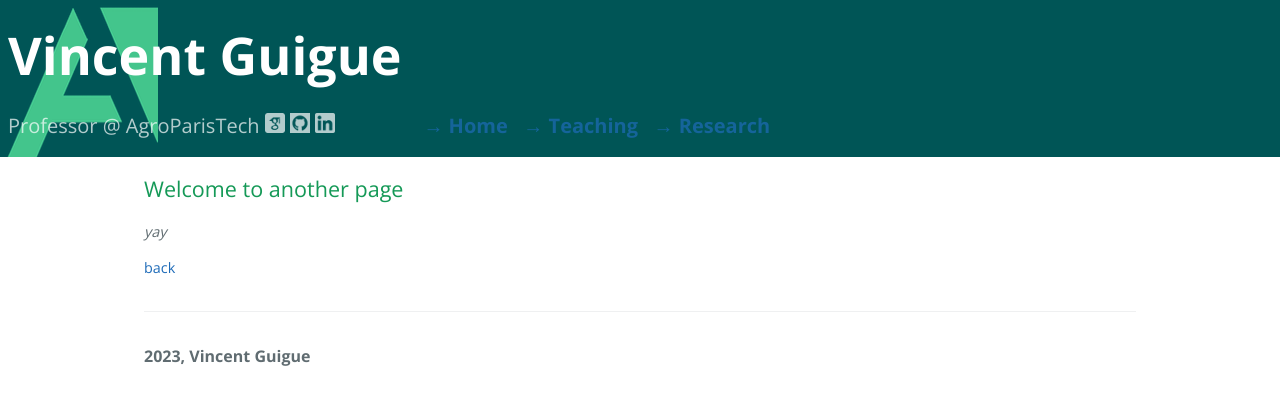
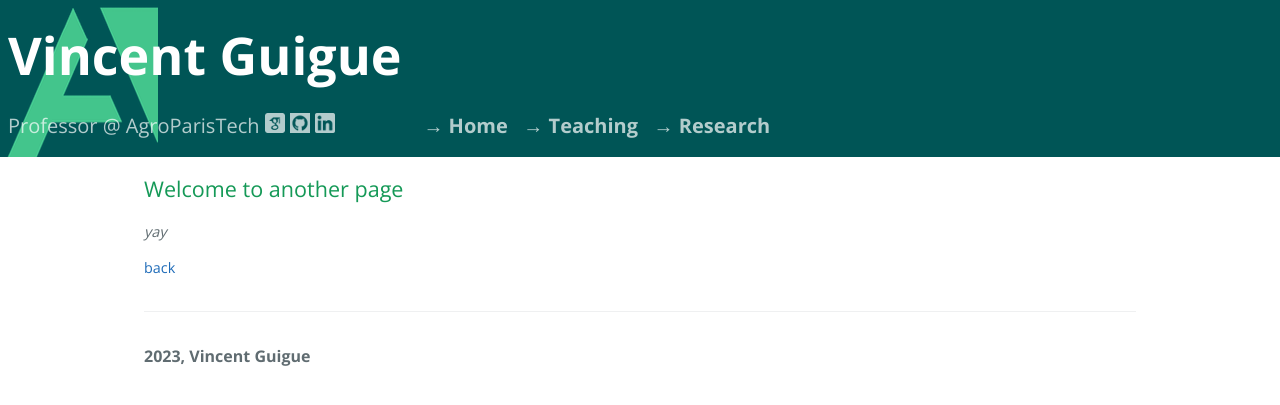
Before and after one commit to vguigue/vguigue.github.io, a Jekyll site: the page built from another-page.md, in a window 1280 px wide. Shown: the top 405 px of the page. Built offline with Jekyll 4.4.1, drawn with Linux system fonts in a browser that asks for light colours.

Commit message:
articles 2023

```diff
--- a/_sass/jekyll-theme-cayman.scss
+++ b/_sass/jekyll-theme-cayman.scss
@@ -147,11 +147,11 @@ a {
   opacity: 0.7;
 
   a:link{
-    // color: $fg-agro-color;
+    color: $header-heading-color; // $fg-agro-color;
     font-weight: bold;
   }
   a:visited {
-    // color: $fg-agro-color;
+    color: $header-heading-color; //$fg-agro-color;
     font-weight: bold;
   }
 
```
